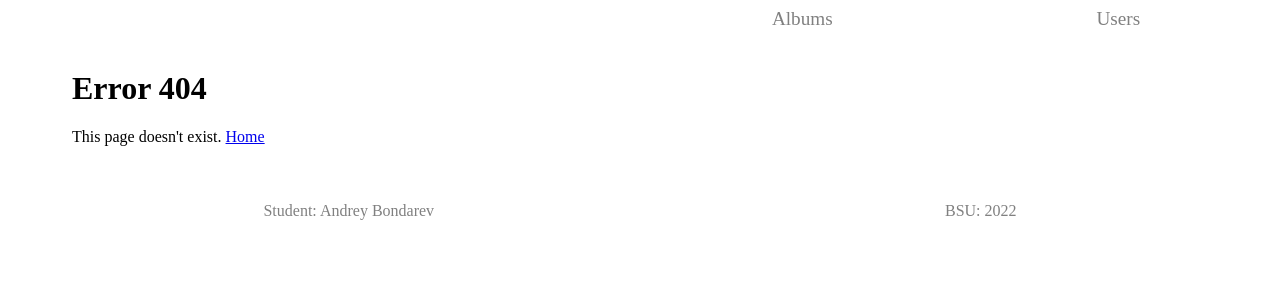
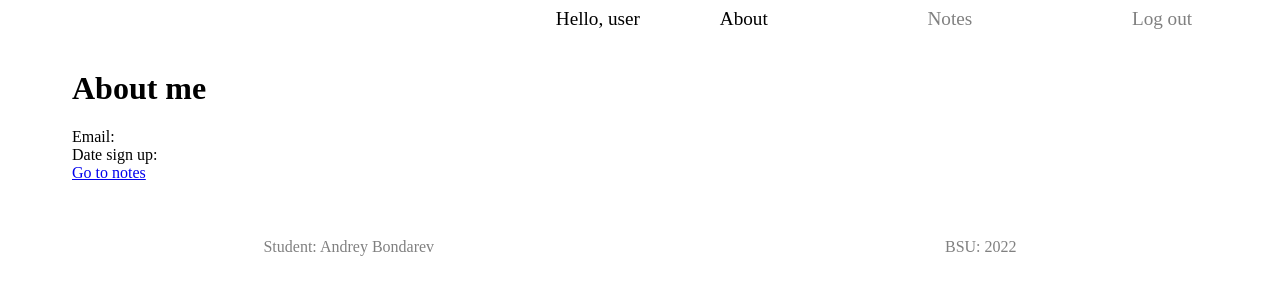
Before and after one commit to BondarevAD/notes-app, a React (Create React App) app: page /about in a window 1280 px wide. Before the commit this address had no page. Shown: the top 300 px of the page. Built offline with nearby package versions, Linux system fonts and the light colour scheme.

Commit message:
add-about-page

```diff
--- a/src/App.js
+++ b/src/App.js
@@ -9,6 +9,7 @@ import "./App.css";
 import { SignUp } from "./pages/SignUp";
 import { Notfoundpage } from "./pages/Notfoundpage";
 import { Login } from "./pages/Login";
+import { About } from "./pages/About";
 
 import { Layout } from "./components/Layout";
 
@@ -26,6 +27,10 @@ const router = createBrowserRouter([
         element: <Login />,
       },
       {
+        path: "/about",
+        element: <About />,
+      },
+      {
         path: "*",
         element: <Notfoundpage />,
       },
--- a/src/components/Layout.jsx
+++ b/src/components/Layout.jsx
@@ -5,23 +5,32 @@ const Layout = () => {
   return (
     <>
       <header>
+        <div className="username"> Hello, user</div>
         <div className="navigation">
           <NavLink
-            to="/"
+            to="/about"
             end={true}
             style={({ isActive }) =>
               isActive ? { color: "black" } : { color: "gray" }
             }
           >
-            Albums
+            About
           </NavLink>
           <NavLink
-            to="/users"
+            to="/notes"
             style={({ isActive }) =>
               isActive ? { color: "black" } : { color: "gray" }
             }
           >
-            Users
+            Notes
+          </NavLink>
+          <NavLink
+            to="/login"
+            style={({ isActive }) =>
+              isActive ? { color: "black" } : { color: "gray" }
+            }
+          >
+            Log out
           </NavLink>
         </div>
       </header>
--- /dev/null
+++ b/src/pages/About.jsx
@@ -0,0 +1,16 @@
+import { Link } from "react-router-dom";
+
+const About = () => {
+  return (
+    <>
+      <h1>About me</h1>
+      <div className="info">
+        <div className="email">Email: </div>
+        <div className="date">Date sign up: </div>
+      </div>
+      <Link to={"/notes"}>Go to notes</Link>
+    </>
+  );
+};
+
+export { About };
```
